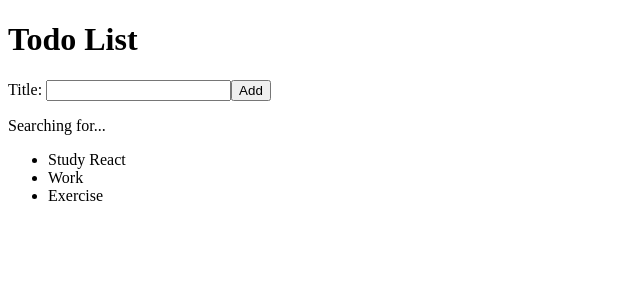
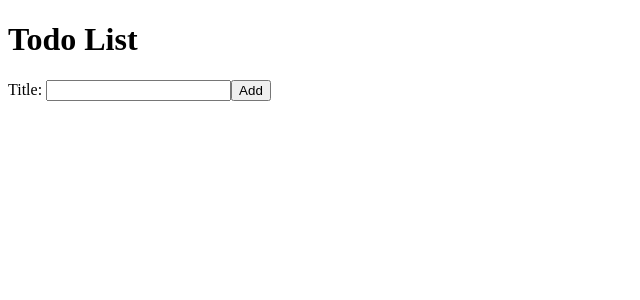
Before and after one commit to aboclo/react-todo, a React (Create React App) app: page / in a window 1280 px wide. Shown: the top 300 px of the page, without its empty margins (0-640 px from the left). Built offline with nearby package versions, Linux system fonts and the light colour scheme.

Commit message:
Lesson_1_4

```diff
--- a/src/AddTodoForm.js
+++ b/src/AddTodoForm.js
@@ -1,20 +1,31 @@
-import React from "react";
+import React, { useState } from "react";
 
 function AddTodoForm(props) {
+  const { onAddTodo } = props;
+  const [todoTitle, setTodoTitle] = useState("");
+
+  const handleTitleChange = (event) => {
+    const newTodoTitle = event.target.value;
+    setTodoTitle(newTodoTitle);
+  };
+
   const handleAddTodo = (event) => {
     event.preventDefault();
-    const todoTitle = event.target.title.value;
     console.log(todoTitle);
-    const form = document.querySelector("form");
-    form.reset();
-    /*event.target.reset(); --not sure which method to use*/
-    props.onAddTodo(todoTitle);
+    const objectForm = { title: todoTitle, id: Date.now() };
+    onAddTodo(objectForm);
+    setTodoTitle("");
   };
   return (
     <div>
       <form onSubmit={handleAddTodo}>
         <label htmlFor="todoTitle">Title: </label>
-        <input id="todoTitle" name="title"></input>
+        <input
+          id="todoTitle"
+          name="title"
+          value={todoTitle}
+          onChange={handleTitleChange}
+        />
         <button type="submit">Add</button>
       </form>
     </div>
--- a/src/App.js
+++ b/src/App.js
@@ -1,19 +1,19 @@
-import React from "react";
 import TodoList from "./TodoList";
+import React, { useState } from "react";
 import AddTodoForm from "./AddTodoForm";
 
 function App() {
-  const [newTodo, setNewTodo] = React.useState("");
+  const [todoList, setTodoList] = useState([]);
+
+  const addTodo = (newTodo) => {
+    setTodoList([...todoList, newTodo]);
+  };
   return (
     <div>
       <h1>Todo List</h1>
-      <AddTodoForm onAddTodo={setNewTodo} />
-      <p>
-        Searching for...<strong>{newTodo}</strong>
-      </p>
-      <TodoList />
+      <AddTodoForm onAddTodo={addTodo} />
+      <TodoList todoList={todoList} />
     </div>
   );
 }
-
 export default App;
--- a/src/TodoList.js
+++ b/src/TodoList.js
@@ -1,26 +1,12 @@
 import React from "react";
 import TodoListItem from "./TodoListItem";
 
-const todoList = [
-  {
-    id: "1",
-    title: "Study React",
-  },
-  {
-    id: "2",
-    title: "Work",
-  },
-  {
-    id: "3",
-    title: "Exercise",
-  },
-];
-
-function TodoList() {
+function TodoList(props) {
+  const { todoList } = props;
   return (
     <ul>
       {todoList.map((item) => (
-        <TodoListItem key={item.id} id={item.id} title={item.title} />
+        <TodoListItem key={item.id} title={item.title} />
       ))}
     </ul>
   );
--- a/src/TodoListItem.js
+++ b/src/TodoListItem.js
@@ -1,8 +1,8 @@
 import React from "react";
-import TodoList from "./TodoList";
 
 function TodoListItem(props) {
-  return <li>{props.title}</li>;
+  const { title } = props;
+  return <li>{title}</li>;
 }
 
 export default TodoListItem;
```
Also changed, not shown: src/index.js (+0 -13 lines).
